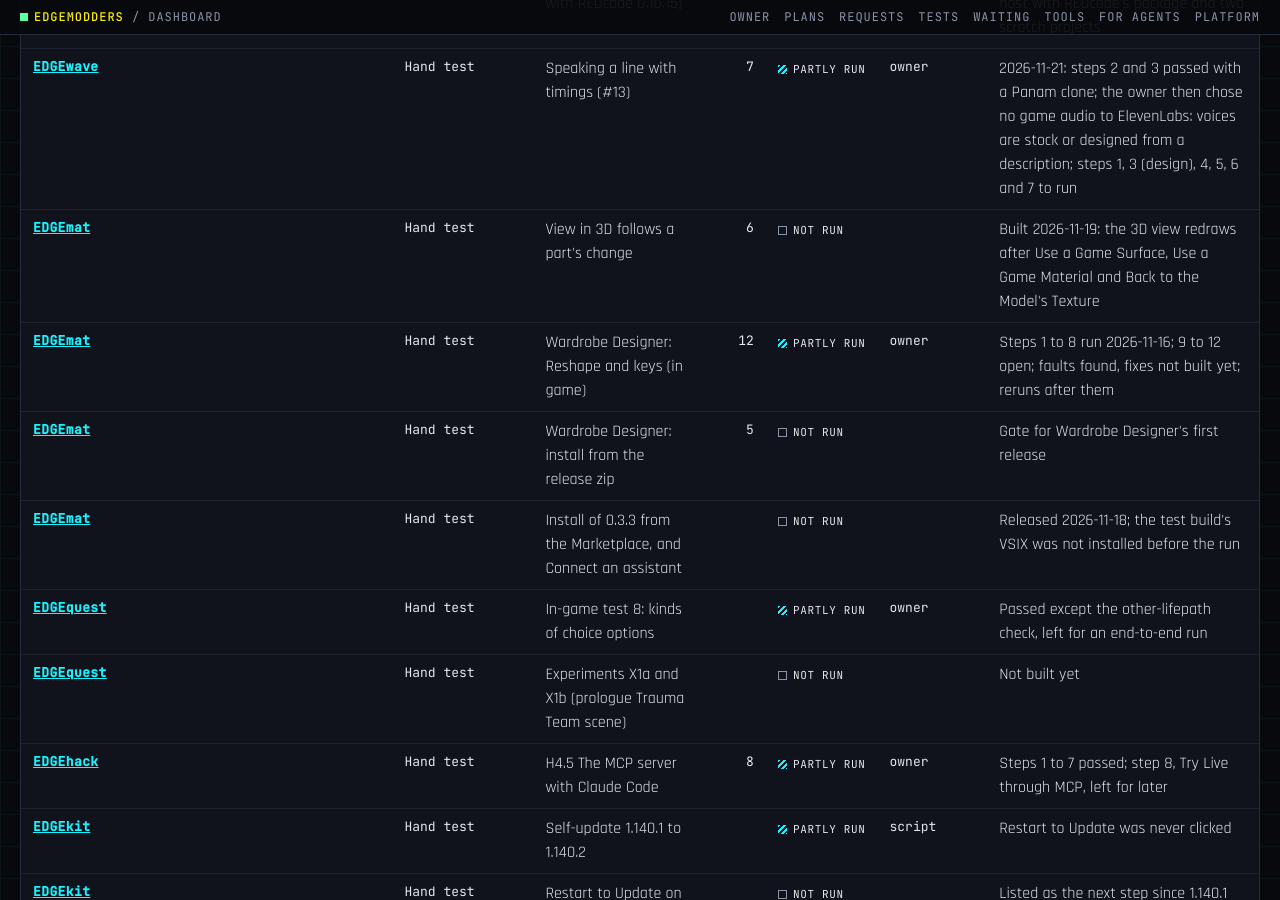
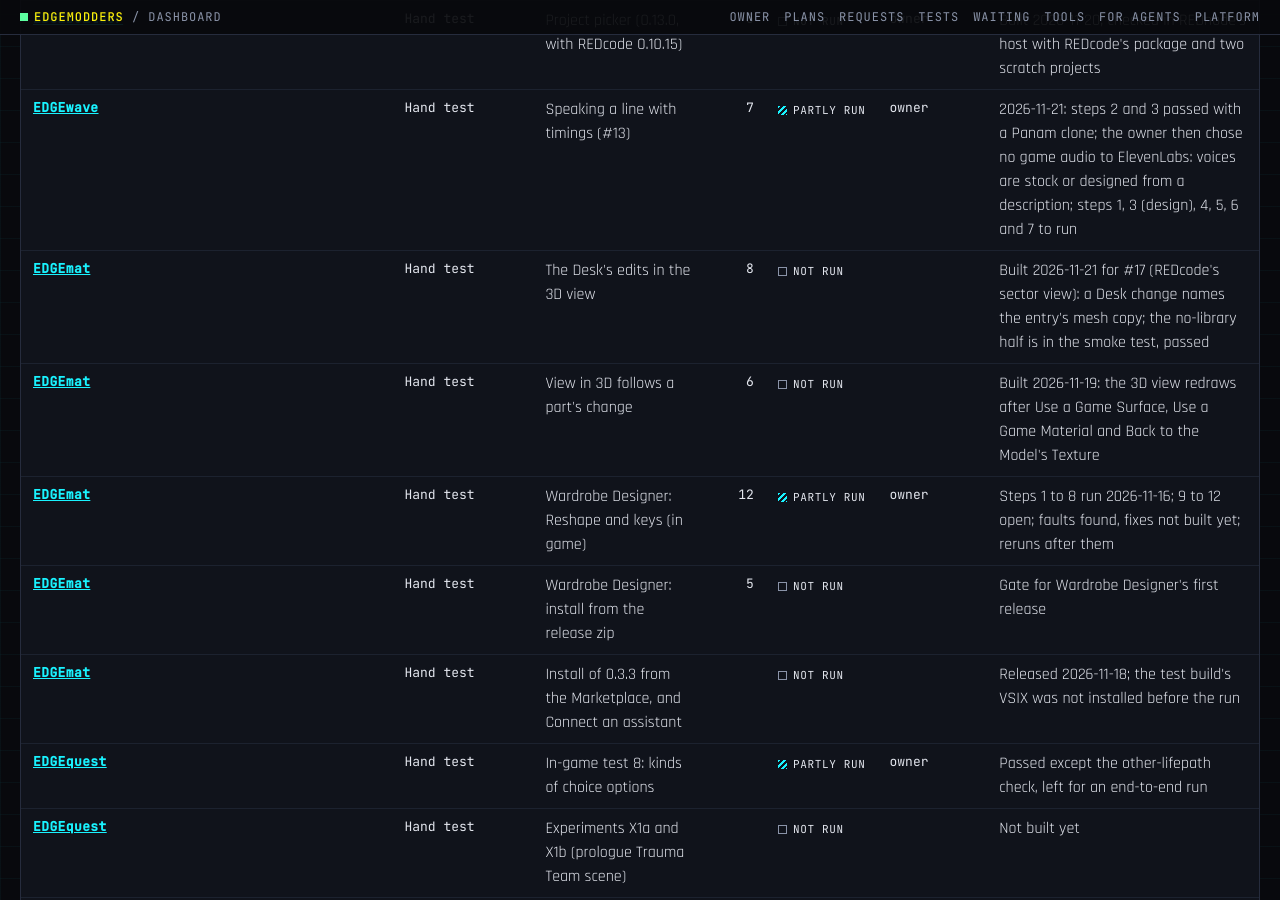
Before and after one commit to Edgemodders/EDGEweb, a Jekyll site: the page docs/dashboard.html, which Jekyll copies as it is, in a window 1280 px wide and 900 px high, scrolled down 10450 px. Built offline with Jekyll 4.4.1, drawn with Linux system fonts in a browser that asks for light colours; some of the changed text lies outside the part shown.

Commit message:
Dashboard: EDGEmat, #17 built for REDcode's sector view, its hand test not run
Co-Authored-By: Claude Opus 5.5 <noreply@anthropic.com>

```diff
--- a/docs/assets/dashboard/status.js
+++ b/docs/assets/dashboard/status.js
@@ -1960,11 +1960,18 @@ window.EDGE_STATUS = {
    "nextRelease": {
     "version": "0.3.4",
     "needs": [
-     "0.3.3 released 2026-11-18. Since: View in 3D follows a part's change (built 2026-11-19, its hand test not run). Next work: shine in View in 3D (waits on REDcode #31 for light)",
+     "0.3.3 released 2026-11-18. Since: View in 3D follows a part's change (built 2026-11-19, its hand test not run); #17 for REDcode's sector view (built 2026-11-21, its hand test not run). Next work: shine in View in 3D (waits on REDcode #31 for light)",
      "Separately, Wardrobe Designer 0.1.0, its own release: fixes built, Reshape and keys rerun, install test, three Nexus screenshots"
     ]
    },
    "handTests": [
+    {
+     "name": "The Desk's edits in the 3D view",
+     "steps": 8,
+     "status": "not run",
+     "ranBy": null,
+     "note": "Built 2026-11-21 for #17 (REDcode's sector view): a Desk change names the entry's mesh copy; the no-library half is in the smoke test, passed"
+    },
     {
      "name": "View in 3D follows a part's change",
      "steps": 6,
@@ -2038,6 +2045,7 @@ window.EDGE_STATUS = {
     "Delete EDGEmat_ReshapeGame.archive and EDGEmat_Bumps.archive from the game's archive\\pc\\mod (tests done)",
     "Install 0.3.3 from the Marketplace in a normal VS Code, then Connect an assistant",
     "Run the hand test 'View in 3D follows a part's change' (Ctrl+F5, EDGEmat_PropParts)",
+    "Run the hand test 'The Desk's edits in the 3D view' (Ctrl+F5, the Rocker's heart jacket)",
     "Narrow the Azure DevOps token and plan the move to Entra ID publishing before it expires (about February 2027)",
     "Three screenshots for Wardrobe Designer's Nexus page"
    ],
@@ -2046,7 +2054,7 @@ window.EDGE_STATUS = {
     "The Marketplace token lasts to about February 2027, and the next renewal may need Entra ID publishing",
     "The 3D view shows color only: car paint looks flat and glass shows REDcode's swatch there. Shine (roughness, metal) is next, at the owner's request"
    ],
-   "checkedBy": "EDGEmat session, 2026-11-21 (#16 rule; Reveal in File Explorer)"
+   "checkedBy": "EDGEmat session, 2026-11-21 (#17 built for REDcode's sector view)"
   },
   {
    "name": "EDGEquest",
--- a/docs/dashboard.html
+++ b/docs/dashboard.html
@@ -203,7 +203,7 @@ pre.how { background: #05060a; border: 1px solid var(--line); padding: 12px 14px
 </div>
 <div id="tip" role="tooltip"></div>
 
-<script src="assets/dashboard/status.js?v=155"></script>
+<script src="assets/dashboard/status.js?v=156"></script>
 <script>
 (function () {
   var S = window.EDGE_STATUS;
```
